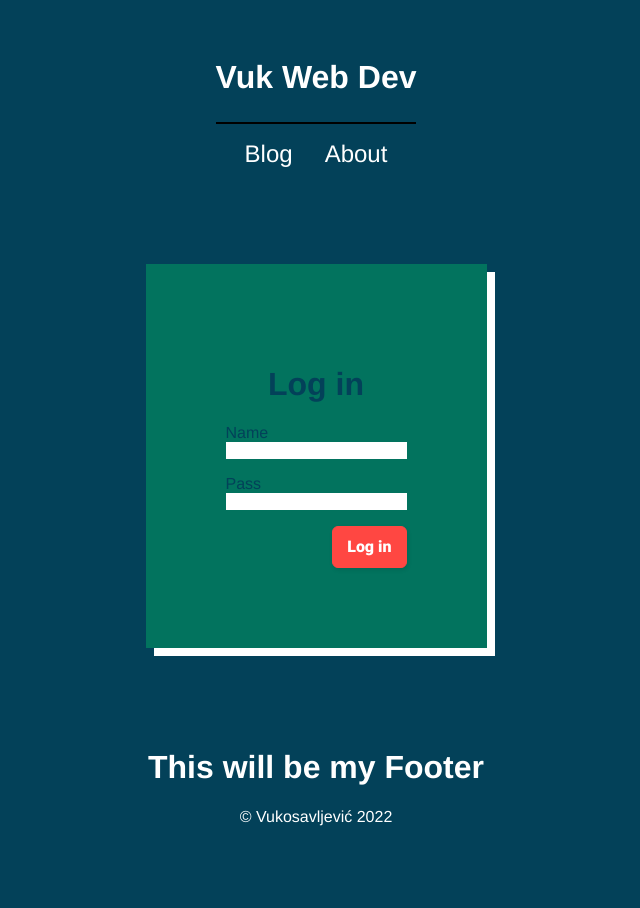
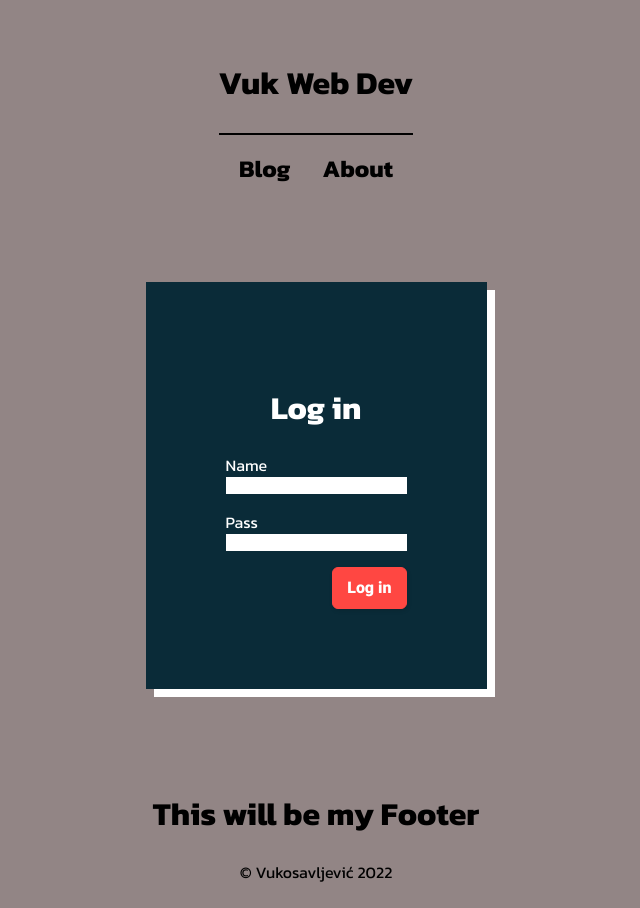
Before and after one commit to vukosavljevic/vuk-web-blog, a Vue app: page /login in a window 1280 px wide. Shown: the whole page, without its empty margins (324-964 px from the left). Before the commit the page ends 850 px from the top, so only its background shows below. Built offline with nearby package versions, Linux system fonts and the light colour scheme.

Commit message:
style: new blog card look

```diff
--- a/src/App.vue
+++ b/src/App.vue
@@ -17,16 +17,17 @@ export default {
 </script>
 
 <style>
+@import url('https://fonts.googleapis.com/css2?family=Kanit:wght@300;400;700&family=Open+Sans:wght@400;600;700&display=swap');
 body{
-  background-color: #034159;
+  background:rgb(146, 133, 133);
+  background-size: cover;
 }
 #app {
+  font-family: 'Kanit', sans-serif;
+  font-weight: 400;
   display: flex;
   flex-direction: column;
   align-items: center;
-  font-family: Avenir, Helvetica, Arial, sans-serif;
-  -webkit-font-smoothing: antialiased;
-  -moz-osx-font-smoothing: grayscale;
   text-align: center;
   color: white;
   margin-top: 2rem;
--- a/src/components/UI/LoadedPost.vue
+++ b/src/components/UI/LoadedPost.vue
@@ -24,22 +24,20 @@ export default {
             .then((data) => {
                 const allPosts = [];
                 for (const id in data) {
-                    allPosts.push({
+                    allPosts.unshift({
                         id: new Date().valueOf(),
+                        date: new Date(),
                         title: data[id].title,
                         description: data[id].description,
                         image: data[id].image
                     });
                 }
                 this.posts = allPosts;
-                console.log(this)
                 const postTeam = this.$route.params.title;
                 const selectedPost = this.posts.find(post => post.title === postTeam);
-                console.log(selectedPost)
                 this.newTitle = selectedPost.title;
                 this.newDescription = selectedPost.description;
                 this.newImage = selectedPost.image;
-                console.log(this.newTitle);
             })
     }
 }
--- a/src/components/UI/SinglePost.vue
+++ b/src/components/UI/SinglePost.vue
@@ -1,11 +1,11 @@
 <template>
     <page-card>
         <post-card>
-            <router-link :to="'/blog/' + this.title ">
+            <router-link :to="'/blog/' + this.title">
                 <div class="picture">
                     <div class="overlay">
                         <h1>{{ title }}</h1>
-                    <p>{{ description }}</p>
+                        <li> {{ this.newdate }}</li>
                     </div>
                     <img :src="img" alt="">
                 </div>
@@ -15,18 +15,36 @@
 </template>
 <script>
 export default {
-    props: ['id','title','description','img'],
+    props: ['id', 'title', 'img', 'date'],
+    data(){
+        return {
+            newdate : null
+        }
+    },
+    methods: {
+        convertingTime() {
+            let dateObj = this.date;
+            let month = dateObj.getUTCMonth() + 1; //months from 1-12
+            let day = dateObj.getUTCDate();
+            let year = dateObj.getUTCFullYear();
+
+            this.newdate = year + "/" + month + "/" + day;
+        }
+    },
+    created(){
+        this.convertingTime();
+    }
 }
 </script>
 <style scoped>
 .picture {
-    width:5rem;
+    width: 5rem;
     height: 5rem;
     position: relative;
     width: 100%;
     height: 100%;
-    box-shadow: .75rem .75rem 0 white;
     transition: 0.5s ease-out;
+    box-shadow: 0 0 0 0;
 }
 
 img {
@@ -36,7 +54,7 @@ img {
 }
 
 .picture:hover {
-    box-shadow: 0 0 0 0;
+    box-shadow: 0.75rem 0.75rem 0 white;
 }
 
 .overlay {
--- a/src/components/UI/TheFooter.vue
+++ b/src/components/UI/TheFooter.vue
@@ -4,3 +4,9 @@
         <p>&copy; Vukosavljević 2022</p>
     </div>
 </template>
+
+<style scoped>
+div{
+    color:black;
+}
+</style>
--- a/src/components/UI/TheHeader.vue
+++ b/src/components/UI/TheHeader.vue
@@ -4,13 +4,13 @@
         <hr>
         <ul>
             <li>
-                <router-link to="/blog">Blog</router-link>
+                <router-link to="/blog" :class="{ active: isActiveBlog}" @click="activeClassBlog()">Blog</router-link>
             </li>
             <li>
-                <router-link to='/about'>About</router-link>
+                <router-link to='/about' :class="{ active: isActiveAbout}" @click="activeClassAbout()">About</router-link>
             </li>
             <li v-if="loggedStatus">
-                <router-link to="/admin">Edit Page</router-link>
+                <router-link to="/admin" :class="{ active: isActiveAdmin}" @click="activeClassAdmin()">Edit Page</router-link>
             </li>
         </ul>
     </nav>
@@ -18,14 +18,41 @@
 <script>
 import { mapGetters } from 'vuex';
 export default {
+    data(){
+        return {
+            isActiveBlog : false,
+            isActiveAbout : false,
+            isActiveAdmin : false
+        }
+    },
+    methods :{
+        activeClassBlog(){
+            this.isActiveBlog = true;
+            this.isActiveAbout = false;
+            this.isActiveAdmin = false;
+        },
+        activeClassAbout(){
+            this.isActiveAbout = true;
+            this.isActiveBlog = false;
+            this.isActiveAdmin = false;
+        },
+        activeClassAdmin(){
+            this.isActiveBlog = false;
+            this.isActiveAbout = false;
+            this.isActiveAdmin = true;
+        }
+    },
     computed : {
         ...mapGetters(['loggedStatus'])
     }
 }
 </script>
 <style scoped lang="css">
+.active{
+    color:white !important;
+}
 h1{
-    color:white;
+    color:black;
     font-size:2rem;
 }
 ul {
@@ -34,15 +61,17 @@ ul {
     padding-left: 0 !important;
 }
 hr{
-    color: aqua;
     border:1px solid black;
 }
 a {
     text-decoration: none;
-    color: white;
+    color: black;
     font-size:1.5rem;
+    font-weight: 700;
 }
-
+a:active{
+    color:white;
+}
 li:nth-child(1) {
     padding-left: 0 !important;
 }
--- a/src/components/pages/BlogPage.vue
+++ b/src/components/pages/BlogPage.vue
@@ -1,10 +1,9 @@
 <template>
     <page-card>
-
-        <h3>Posts</h3>
-        <post-item v-if="coutSomething()">
-            <single-post v-for="post in posts" :key="post.id" :id="post.id" :title="post.title"
-                :description="post.description" :img="post.image"></single-post>
+        <h3>Other Posts</h3>
+        <post-item v-if="showPosts()">
+            <single-post v-for="post in posts" :key="post.id" :id="post.id" :title="post.title" :img="post.image" :date="post.date">
+            </single-post>
         </post-item>
         <post-item v-else>
             <p>There is no posts yet</p>
@@ -36,8 +35,9 @@ export default {
                 .then((data) => {
                     const allPosts = [];
                     for (const id in data) {
-                        allPosts.push({
+                        allPosts.unshift({
                             id: new Date().valueOf(),
+                            date: new Date(),
                             title: data[id].title,
                             description: data[id].description,
                             image: data[id].image
@@ -46,7 +46,7 @@ export default {
                     this.posts = allPosts;
                 })
         },
-        coutSomething() {
+        showPosts() {
             if (this.posts.length > 0) {
                 return true
             }
@@ -77,6 +77,7 @@ h1 {
 }
 
 h3 {
+    color:black;
     text-align: left;
     font-weight: bold;
     font-size: 2rem;
--- a/src/components/pages/LogInPage.vue
+++ b/src/components/pages/LogInPage.vue
@@ -51,12 +51,11 @@ export default {
     }
 }
 </script>
-
 <style scoped>
 .form {
-    color: #034159;
+    color: white;
     margin: 5rem 0rem;
-    background-color: #02735E;
+    background-color: #0a2b38;
     padding: 5rem;
     box-shadow: .5rem .5rem 0 white;
 }
--- a/src/components/utilities/PageCard.vue
+++ b/src/components/utilities/PageCard.vue
@@ -9,7 +9,5 @@
         margin-bottom: 3rem;
         display: flex;
         flex-direction: column;
-        justify-content: center;
-        align-items: center;
     }
 </style>
```
Also changed, not shown: src/assets/pozadina.jpg (added). Lines whose indentation alone changed are shown as unchanged.
